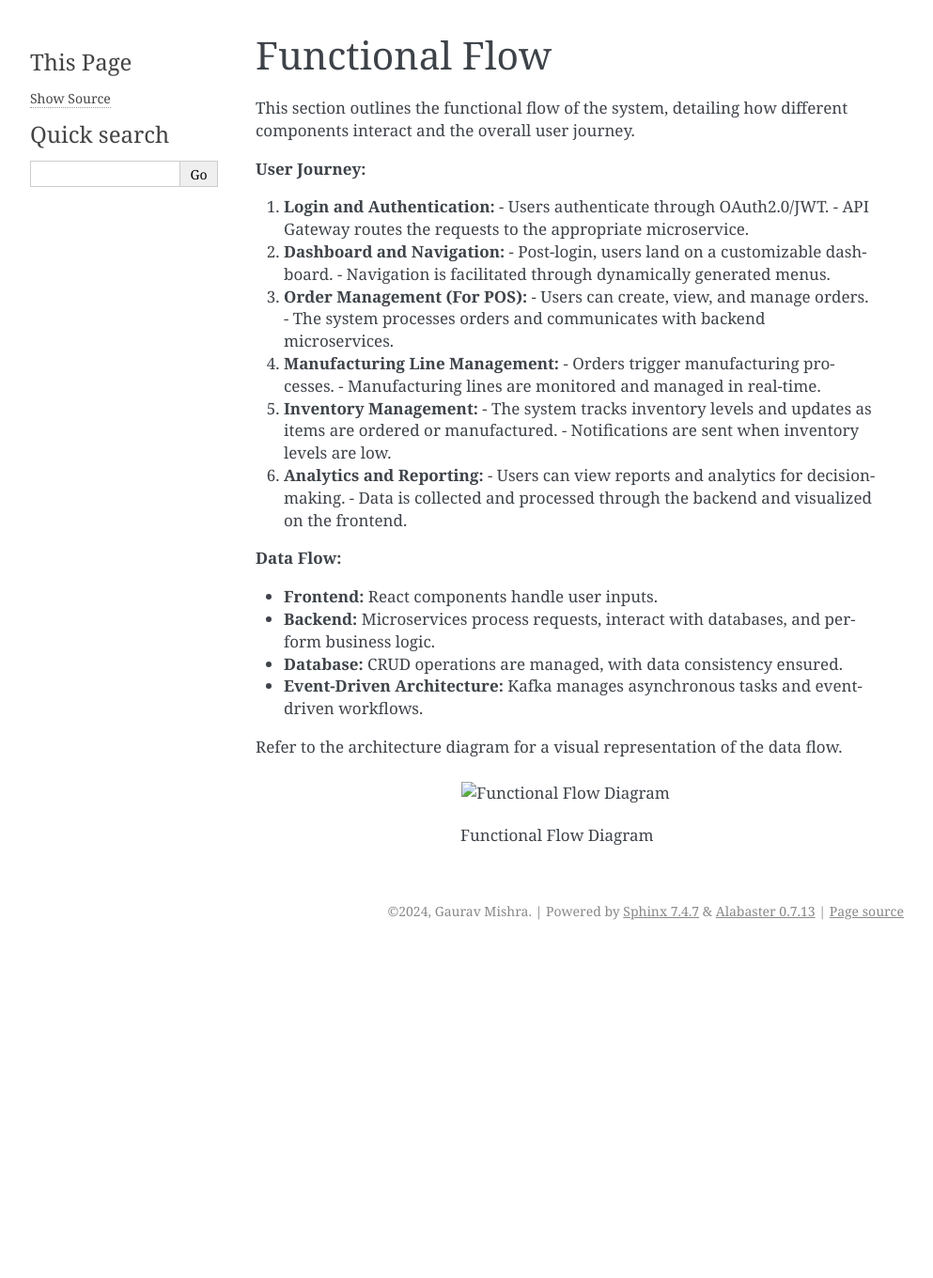
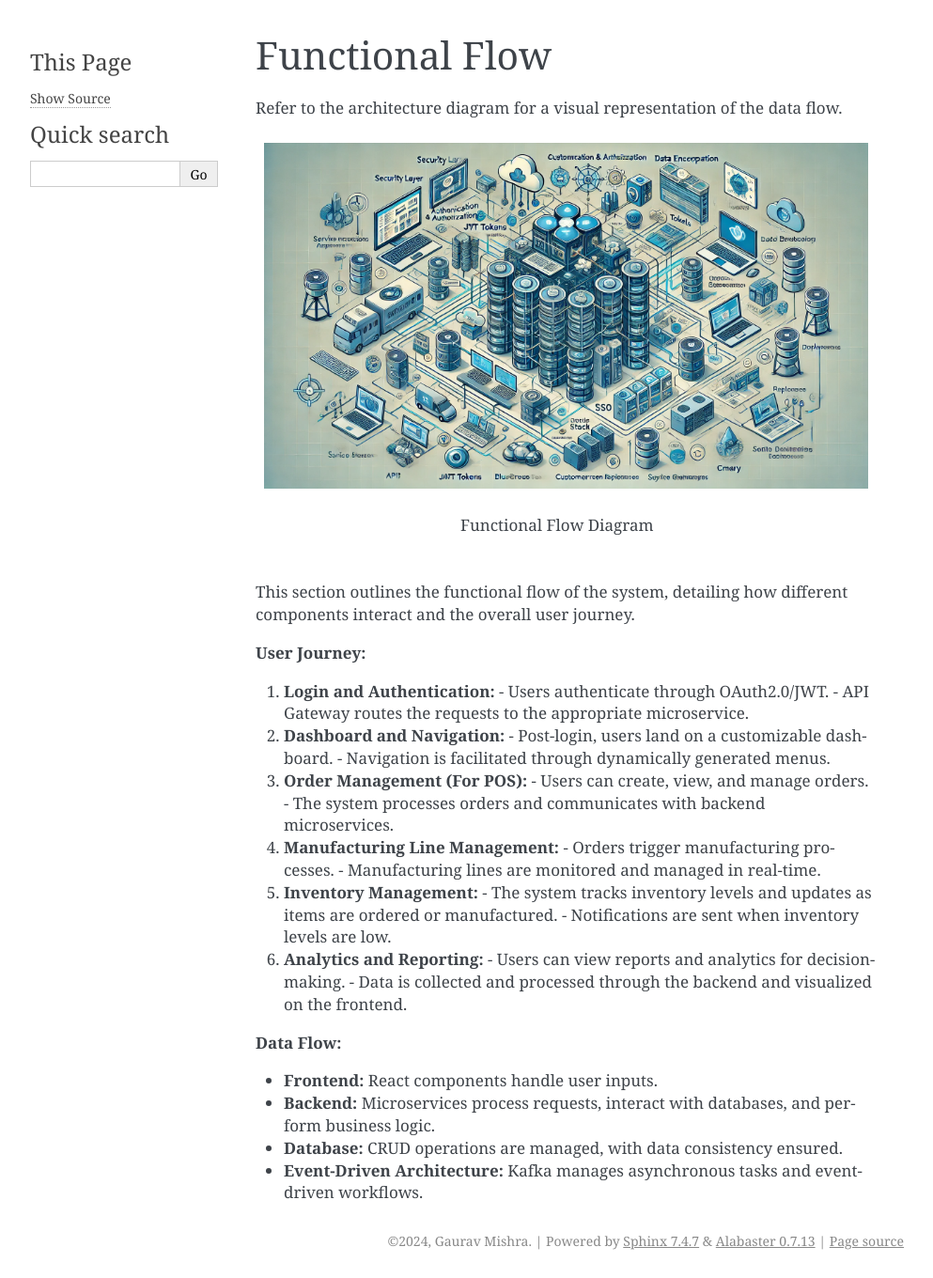
Before and after one commit to cupid-22/base-shift, a Sphinx documentation site: the page built from docs/source/functional_flow.rst, in a window 1280 px wide. Shown: the whole page at 94% size, without its empty margins (148-1141 px from the left). Built offline with Sphinx 7.4.7, drawn with Linux system fonts in a browser that asks for light colours; pages that are not in the unit, such as notebooks, are missing from menus; before the commit the page ends 1009 px from its top, so only the background shows below that.

Commit message:
updated functional flow for with the image

```diff
--- a/docs/source/functional_flow.rst
+++ b/docs/source/functional_flow.rst
@@ -1,6 +1,13 @@
 ==============================
 Functional Flow
 ==============================
+
+Refer to the architecture diagram for a visual representation of the data flow.
+
+.. figure:: _static/only_architecture.png
+   :alt: Functional Flow Diagram
+
+   Functional Flow Diagram
 
 This section outlines the functional flow of the system, detailing how different components interact and the overall user journey.
 
@@ -36,10 +43,3 @@ This section outlines the functional flow of the system, detailing how different
 - **Backend:** Microservices process requests, interact with databases, and perform business logic.
 - **Database:** CRUD operations are managed, with data consistency ensured.
 - **Event-Driven Architecture:** Kafka manages asynchronous tasks and event-driven workflows.
-
-Refer to the architecture diagram for a visual representation of the data flow.
-
-.. figure:: docs/source/_static/only_architecture.png
-   :alt: Functional Flow Diagram
-
-   Functional Flow Diagram
```
